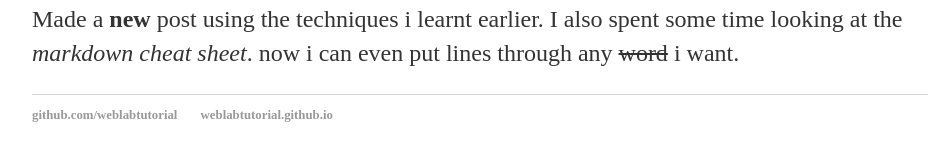
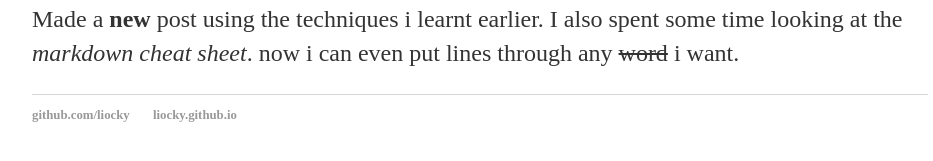
Before and after one commit to Liocky/Liocky.github.io, a Jekyll site: the page built from _posts/2021-10-05-my-very-own-post.md, in a window 1280 px wide. Shown: the part 252-413 px from the top of the page, without its empty margins (160-1093 px from the left). Built offline with Jekyll 4.4.1, drawn with Linux system fonts in a browser that asks for light colours.

Commit message:
Update default.html

```diff
--- a/_layouts/default.html
+++ b/_layouts/default.html
@@ -19,8 +19,8 @@
 		</div>
 		<footer>
 		<ul>
-			<li><a href="https://github.com/weblabtutorial">github.com/weblabtutorial</a></li>
-			<li><a href="https://weblabtutorial.github.io">weblabtutorial.github.io </a></li>
+			<li><a href="https://github.com/liocky">github.com/liocky</a></li>
+			<li><a href="https://liocky.github.io">liocky.github.io </a></li>
 		</ul>
 		</footer>
 	</body>
```
